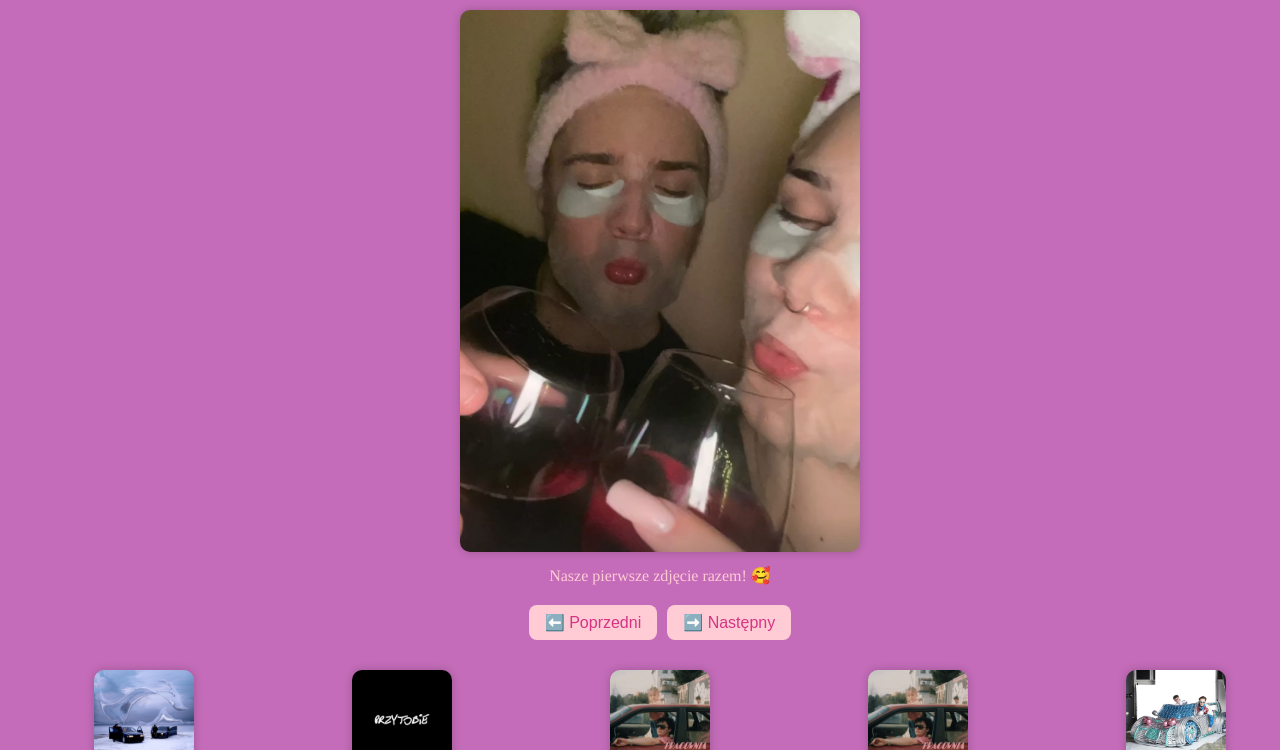
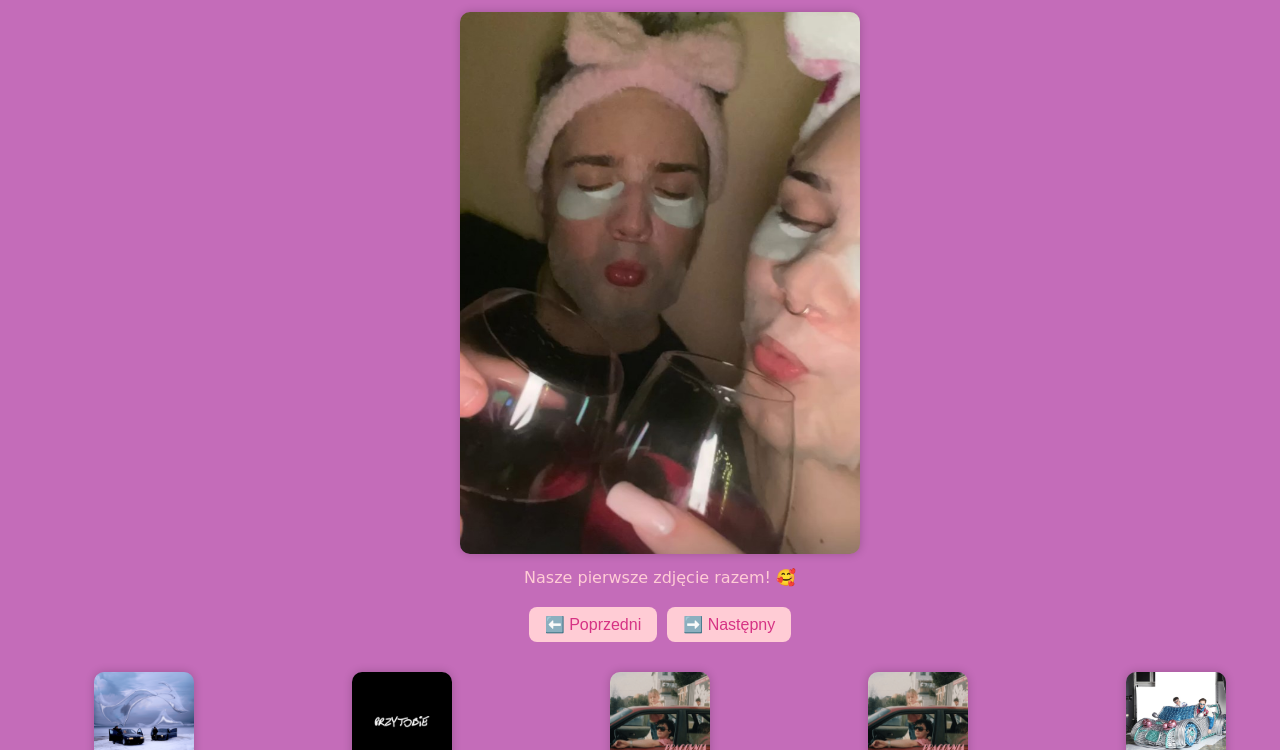
Before and after one commit to tvmonn/tvmonn.github.io, a plain HTML site: page index.html in a window 1280 px wide. Shown: the part 135-885 px from the top of the page. Drawn offline with Linux system fonts and the light colour scheme.

Commit message:
Update index.html

```diff
--- a/index.html
+++ b/index.html
@@ -6,7 +6,7 @@
     <title>Ja i moja Juleczka!!</title>
     <style>
         html, body {
-            font-family: Times, cursive;
+            font-family: Bradley Hand, cursive;
             text-align: center;
             background-color: #c46cb9;
             color: #ffccd5;
```
